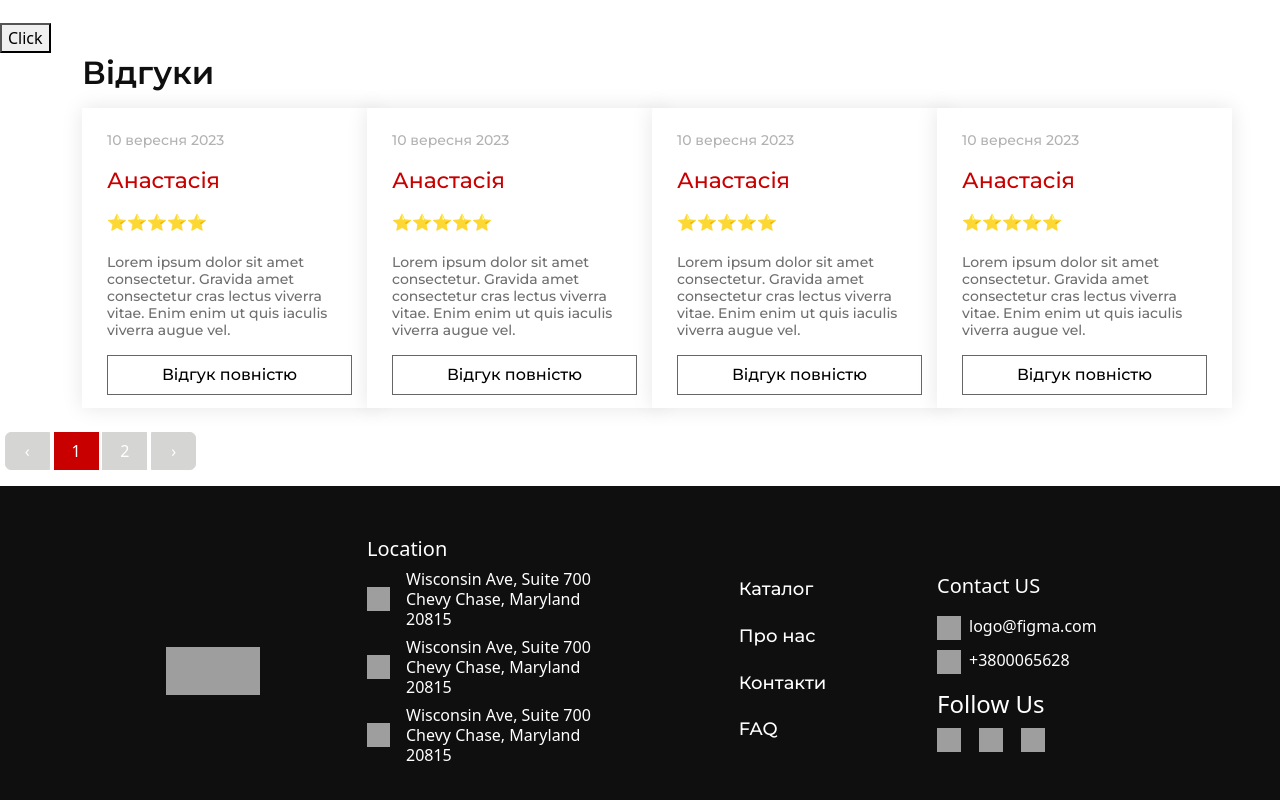
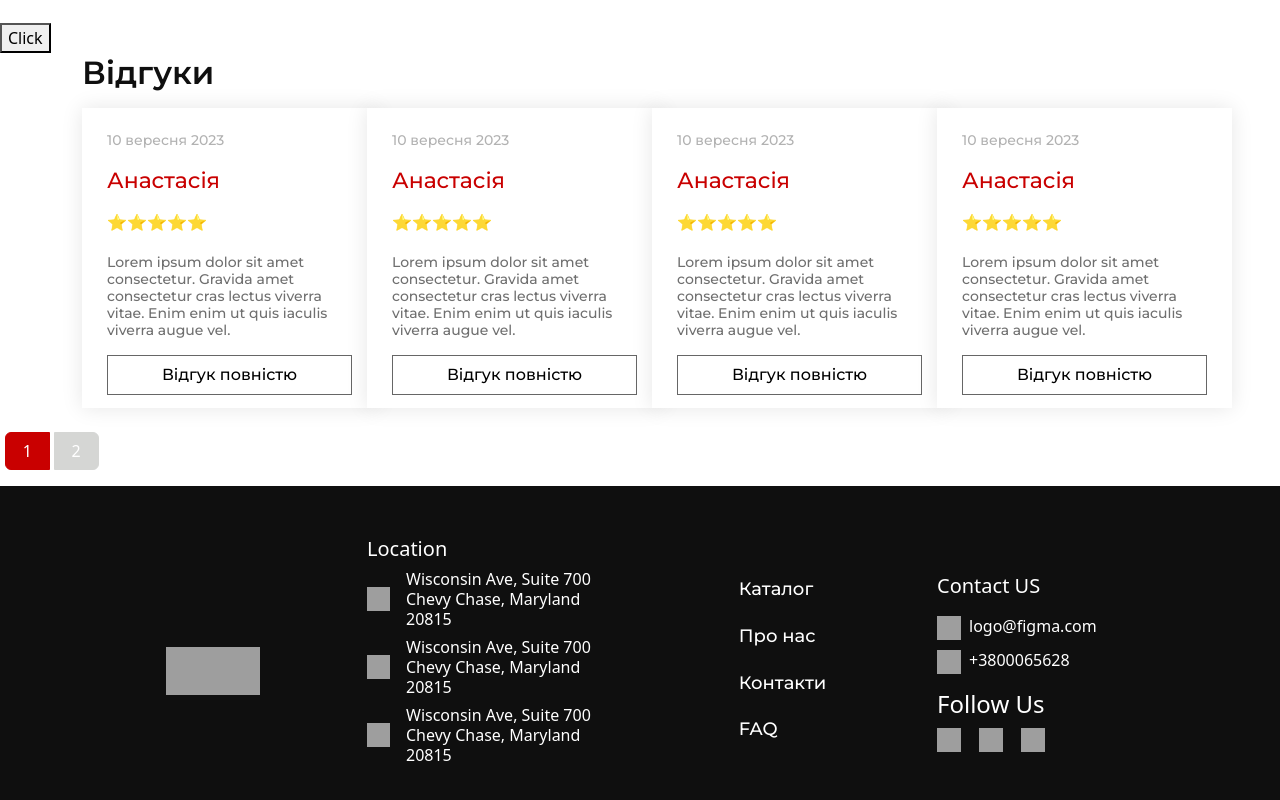
Before and after one commit to vikmay/Exam-Maikut-Bolonnyi, a Next.js app: page / in a window 1280 px wide. Shown: the part 2545-3345 px from the top of the page. Built offline with nearby package versions, Linux system fonts and the light colour scheme; grey boxes are pictures that could not be loaded.

Commit message:
pagination complete

```diff
--- a/src/components/pagination/index.tsx
+++ b/src/components/pagination/index.tsx
@@ -8,66 +8,51 @@ interface PaginationProps {
 }
 
 const PaginationControl: React.FC<PaginationProps> = ({ totalItems, itemsPerPage, onPageChange }) => {
+  const totalPages = Math.ceil(totalItems / itemsPerPage);
   const [activePage, setActivePage] = useState(1);
   const [firstPageNumberToShow, setFirstPageNumberToShow] = useState(1);
-  const [buttonsToShow, setButtonsToShow] = useState(10); // Initial value
-  const totalPages = Math.ceil(totalItems / itemsPerPage);
+  const [buttonsToShow, setButtonsToShow] = useState(Math.min(totalPages, 10)); // Calculate buttonsToShow considering total pages
 
   useEffect(() => {
-    // Define updateButtonsToShow function
     const updateButtonsToShow = () => {
-      if(window.innerWidth <= 365){
-        setButtonsToShow(3);
-      } else if(window.innerWidth > 365 && window.innerWidth <= 992){
-        setButtonsToShow(5);
-      } else {
-        setButtonsToShow(10);
-      }
+      let buttons = window.innerWidth <= 365 ? 3 : window.innerWidth <= 992 ? 5 : 10;
+      setButtonsToShow(Math.min(totalPages, buttons));
     };
 
-    // Update buttonsToShow on mount
     updateButtonsToShow();
-
-    // Listen to resize events
     window.addEventListener('resize', updateButtonsToShow);
-
-    // Cleanup listener on unmount
     return () => {
       window.removeEventListener('resize', updateButtonsToShow);
     };
-  }, []);
+  }, [totalPages]);
 
   const handleClick = (pageNumber: number) => {
     setActivePage(pageNumber);
     onPageChange(pageNumber);
-  }
+  };
 
   const handleArrowClick = (direction: string) => {
     if (direction === 'left' && firstPageNumberToShow > 1) {
       setFirstPageNumberToShow(Math.max(firstPageNumberToShow - buttonsToShow, 1));
-    } else if (direction === 'right') {
-      let newFirstPage = firstPageNumberToShow + buttonsToShow;
-      setFirstPageNumberToShow(Math.min(newFirstPage, Math.max(1, totalPages - buttonsToShow + 1)));
+    } else if (direction === 'right' && firstPageNumberToShow <= totalPages - buttonsToShow) {
+      setFirstPageNumberToShow(Math.min(firstPageNumberToShow + buttonsToShow, totalPages - buttonsToShow + 1));
     }
-  }
+  };
 
   let items = [];
-
-  for (let number = firstPageNumberToShow; number < firstPageNumberToShow + buttonsToShow; number++) {
-    if ((number - 1) * itemsPerPage < totalItems) {
-      items.push(
-        <Pagination.Item key={number} active={number === activePage} onClick={() => handleClick(number)}>
-          {number}
-        </Pagination.Item>,
-      );
-    }
+  for (let number = firstPageNumberToShow; number <= Math.min(firstPageNumberToShow + buttonsToShow - 1, totalPages); number++) {
+    items.push(
+      <Pagination.Item key={number} active={number === activePage} onClick={() => handleClick(number)}>
+        {number}
+      </Pagination.Item>,
+    );
   }
 
   return (
     <Pagination>
-      <Pagination.Prev onClick={() => handleArrowClick('left')} />
+      {firstPageNumberToShow > 1 && <Pagination.Prev onClick={() => handleArrowClick('left')} />}
       {items}
-      <Pagination.Next onClick={() => handleArrowClick('right')} />
+      {firstPageNumberToShow <= totalPages - buttonsToShow && <Pagination.Next onClick={() => handleArrowClick('right')} />}
     </Pagination>
   );
 }
```
Also changed, not shown: src/pages/catalog/index.tsx (+4 -3 lines).
